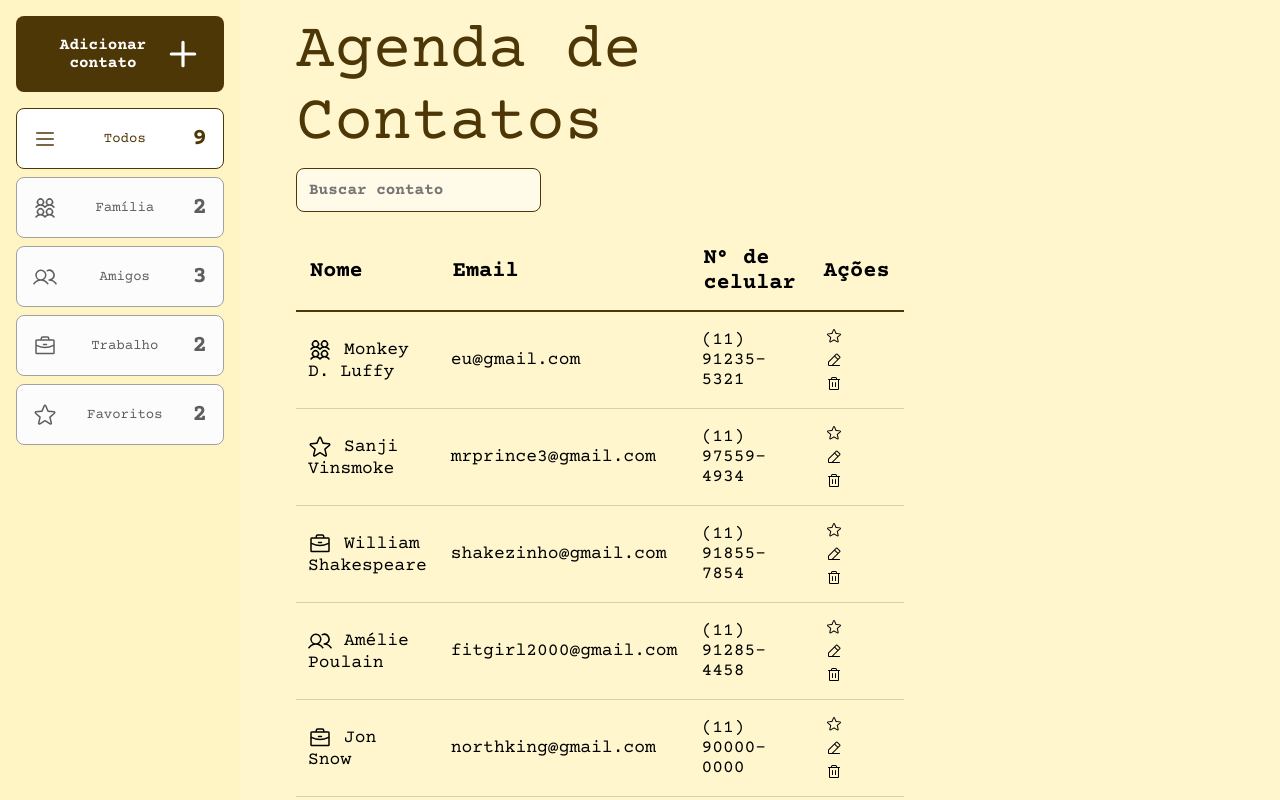
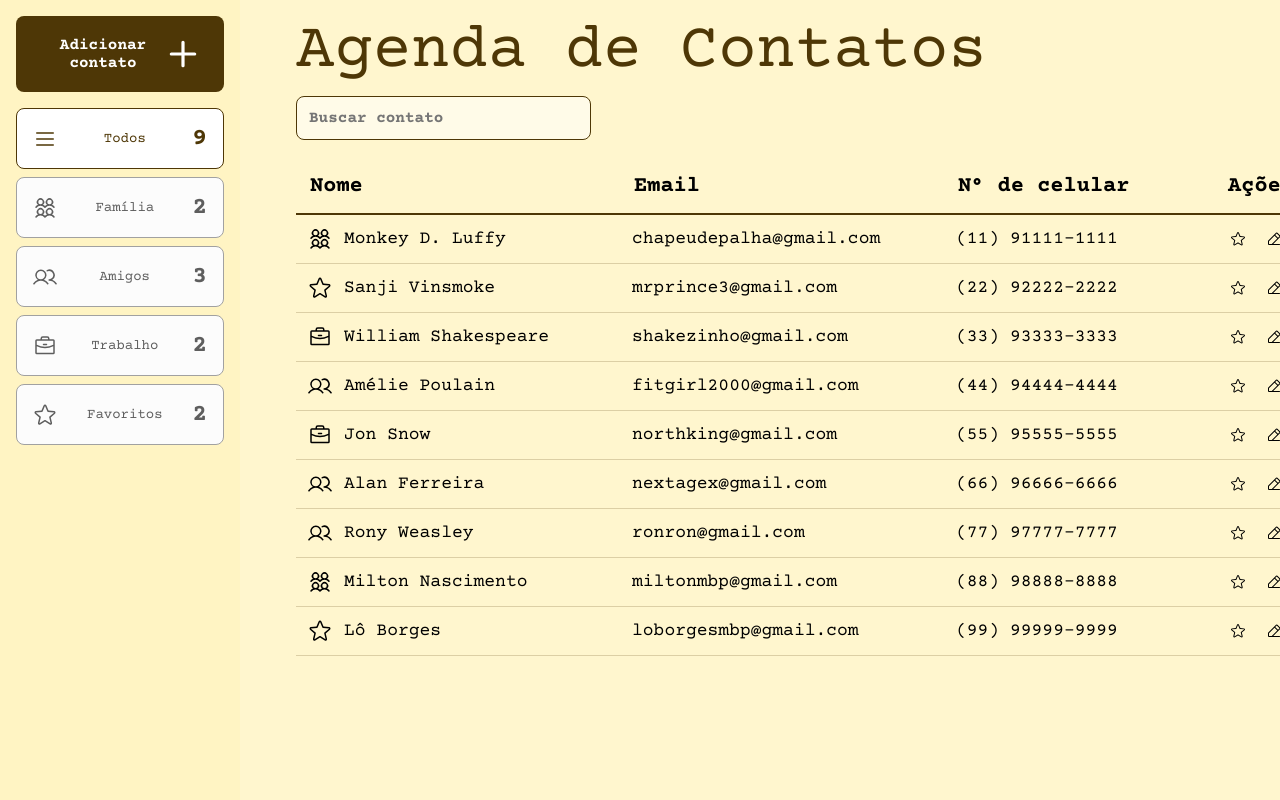
Before and after one commit to caosoliveirax/task-32-redux-react-styled, a React (Vite) app: page / in a window 1280 px wide. Built offline with nearby package versions, Linux system fonts and the light colour scheme.

Commit message:
feat: add remove contact reducer and fix table size

```diff
--- a/src/App.tsx
+++ b/src/App.tsx
@@ -1,16 +1,18 @@
+import { Provider } from 'react-redux'
 import Sidebar from './containers/Sidebar'
 import ContactList from './containers/ContactList'
 import { Container, GlobalStyle } from './styles'
+import store from './store'
 
 function App() {
   return (
-    <>
+    <Provider store={store}>
       <GlobalStyle />
       <Container>
         <Sidebar />
         <ContactList />
       </Container>
-    </>
+    </Provider>
   )
 }
 
--- a/src/components/Contact/index.tsx
+++ b/src/components/Contact/index.tsx
@@ -1,10 +1,15 @@
+import { useDispatch } from 'react-redux'
 import * as S from '@phosphor-icons/react'
 import { ActionButton, TableCell } from './styles'
 import ContactClass from '../../models/Contact'
 
+import { remove } from '../../store/reducers/contacts'
+
 type Props = ContactClass
 
-const Contact = ({ fullName, category, email, phoneNumber }: Props) => {
+const Contact = ({ fullName, category, email, phoneNumber, id }: Props) => {
+  const dispatch = useDispatch()
+
   function renderIcon() {
     switch (category) {
       case 'Família':
@@ -33,7 +38,7 @@ const Contact = ({ fullName, category, email, phoneNumber }: Props) => {
         <ActionButton>
           <S.PencilSimpleLineIcon size={16} />
         </ActionButton>
-        <ActionButton>
+        <ActionButton onClick={() => dispatch(remove(id))}>
           <S.TrashIcon size={16} />
         </ActionButton>
       </TableCell>
--- a/src/containers/ContactList/index.tsx
+++ b/src/containers/ContactList/index.tsx
@@ -1,9 +1,12 @@
+import { useSelector } from 'react-redux'
 import { MainContainer, Title } from '../../styles'
 import { ContactsTable, Input, TableHeaderCell } from './styles'
-import contacts from '../../data/contacts'
+import type { RootReducer } from '../../store'
 import Contact from '../../components/Contact'
 
 const ContactList = () => {
+  const { itens } = useSelector((state: RootReducer) => state.contacts)
+
   return (
     <MainContainer>
       <Title>Agenda de Contatos</Title>
@@ -11,14 +14,14 @@ const ContactList = () => {
       <ContactsTable>
         <thead>
           <tr>
-            <TableHeaderCell>Nome</TableHeaderCell>
-            <TableHeaderCell>Email</TableHeaderCell>
-            <TableHeaderCell>N° de celular</TableHeaderCell>
-            <TableHeaderCell>Ações</TableHeaderCell>
+            <TableHeaderCell style={{ width: '30%' }}>Nome</TableHeaderCell>
+            <TableHeaderCell style={{ width: '30%' }}>Email</TableHeaderCell>
+            <TableHeaderCell style={{ width: '25%' }}>N° de celular</TableHeaderCell>
+            <TableHeaderCell style={{ width: '15%' }}>Ações</TableHeaderCell>
           </tr>
         </thead>
         <tbody>
-          {contacts.map((t) => (
+          {itens.map((t) => (
             <Contact
               key={t.id}
               fullName={t.fullName}
--- a/src/containers/ContactList/styles.ts
+++ b/src/containers/ContactList/styles.ts
@@ -8,13 +8,14 @@ export const Input = styled.input`
   border: 1px solid #4e3706ff;
   border-radius: 8px;
   padding: 12px;
-  width: 60%;
+  width: 30%;
 `
 
 export const ContactsTable = styled.table`
   margin-top: 20px;
   text-align: start;
-  width: 100%;
+  table-layout: fixed;
+  width: 1080px;
   border-collapse: collapse;
 `
 
--- a/src/data/contacts.ts
+++ /dev/null
@@ -1,15 +0,0 @@
-import Contact from '../models/Contact'
-
-const contacts: Contact[] = [
-  new Contact('Monkey D. Luffy', 'Família', 'eu@gmail.com', '(11) 91235-5321', 1),
-  new Contact('Sanji Vinsmoke', 'Favoritos', 'mrprince3@gmail.com', '(11) 97559-4934', 2),
-  new Contact('William Shakespeare', 'Trabalho', 'shakezinho@gmail.com', '(11) 91855-7854', 3),
-  new Contact('Amélie Poulain', 'Amigos', 'fitgirl2000@gmail.com', '(11) 91285-4458', 4),
-  new Contact('Jon Snow', 'Trabalho', 'northking@gmail.com', '(11) 90000-0000', 5),
-  new Contact('Alan Ferreira', 'Amigos', 'nextageX@gmail.com', '(11) 94323-4721', 6),
-  new Contact('Rony Weasley', 'Amigos', 'ronron@gmail.com', '(11) 94877-3355', 7),
-  new Contact('Milton Nascimento', 'Família', 'miltonmbp@gmail.com', '(11) 97885-1388', 8),
-  new Contact('Lô Borges', 'Favoritos', 'loborgesmbp@gmail.com', '(21) 91111-1111', 9)
-]
-
-export default contacts
--- /dev/null
+++ b/src/store/index.ts
@@ -0,0 +1,12 @@
+import { configureStore } from '@reduxjs/toolkit'
+import contactsReducers from './reducers/contacts'
+
+const store = configureStore({
+  reducer: {
+    contacts: contactsReducers
+  }
+})
+
+export type RootReducer = ReturnType<typeof store.getState>
+
+export default store
--- /dev/null
+++ b/src/store/reducers/contacts.ts
@@ -0,0 +1,87 @@
+import { createSlice, type PayloadAction } from '@reduxjs/toolkit'
+import Contact from '../../models/Contact'
+
+type ContactState = {
+  itens: Contact[]
+}
+
+const initialState: ContactState = {
+  itens: [
+    {
+      id: 1,
+      fullName: 'Monkey D. Luffy',
+      category: 'Família',
+      email: 'chapeudepalha@gmail.com',
+      phoneNumber: '(11) 91111-1111'
+    },
+    {
+      id: 2,
+      fullName: 'Sanji Vinsmoke',
+      category: 'Favoritos',
+      email: 'mrprince3@gmail.com',
+      phoneNumber: '(22) 92222-2222'
+    },
+    {
+      id: 3,
+      fullName: 'William Shakespeare',
+      category: 'Trabalho',
+      email: 'shakezinho@gmail.com',
+      phoneNumber: '(33) 93333-3333'
+    },
+    {
+      id: 4,
+      fullName: 'Amélie Poulain',
+      category: 'Amigos',
+      email: 'fitgirl2000@gmail.com',
+      phoneNumber: '(44) 94444-4444'
+    },
+    {
+      id: 5,
+      fullName: 'Jon Snow',
+      category: 'Trabalho',
+      email: 'northking@gmail.com',
+      phoneNumber: '(55) 95555-5555'
+    },
+    {
+      id: 6,
+      fullName: 'Alan Ferreira',
+      category: 'Amigos',
+      email: 'nextagex@gmail.com',
+      phoneNumber: '(66) 96666-6666'
+    },
+    {
+      id: 7,
+      fullName: 'Rony Weasley',
+      category: 'Amigos',
+      email: 'ronron@gmail.com',
+      phoneNumber: '(77) 97777-7777'
+    },
+    {
+      id: 8,
+      fullName: 'Milton Nascimento',
+      category: 'Família',
+      email: 'miltonmbp@gmail.com',
+      phoneNumber: '(88) 98888-8888'
+    },
+    {
+      id: 9,
+      fullName: 'Lô Borges',
+      category: 'Favoritos',
+      email: 'loborgesmbp@gmail.com',
+      phoneNumber: '(99) 99999-9999'
+    }
+  ]
+}
+
+const contactsSlice = createSlice({
+  name: 'contacts',
+  initialState,
+  reducers: {
+    remove: (state, action: PayloadAction<number>) => {
+      state.itens = [...state.itens.filter((contacts) => contacts.id !== action.payload)]
+    }
+  }
+})
+
+export const { remove } = contactsSlice.actions
+export default contactsSlice.reducer
--- a/src/styles/index.ts
+++ b/src/styles/index.ts
@@ -17,7 +17,7 @@ export const Container = styled.div`
 
 export const MainContainer = styled.main`
   height: 100vh;
-  padding: 16px 576px 0 56px;
+  padding: 16px 0 0 56px;
   overflow-y: scroll;
 `
 
```
